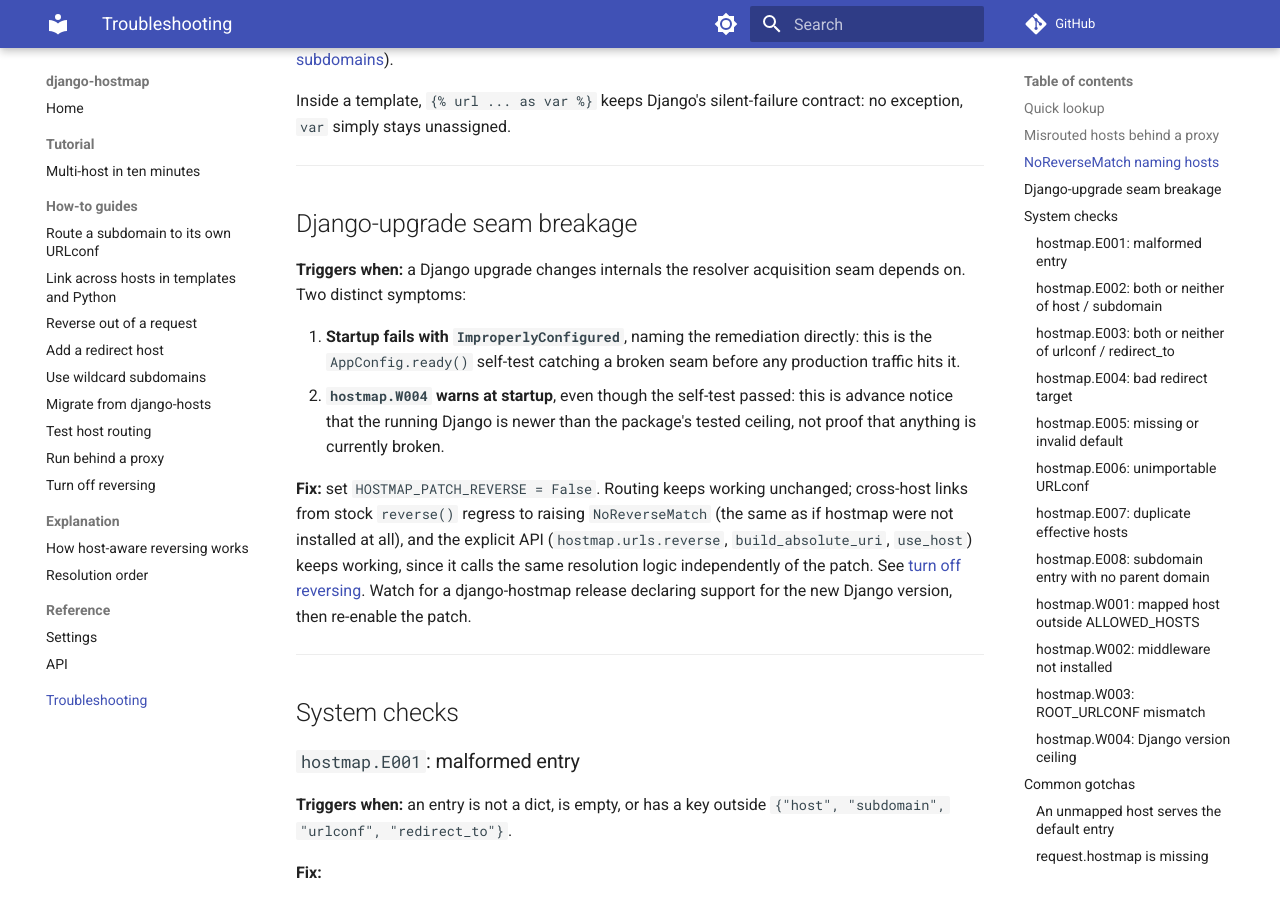
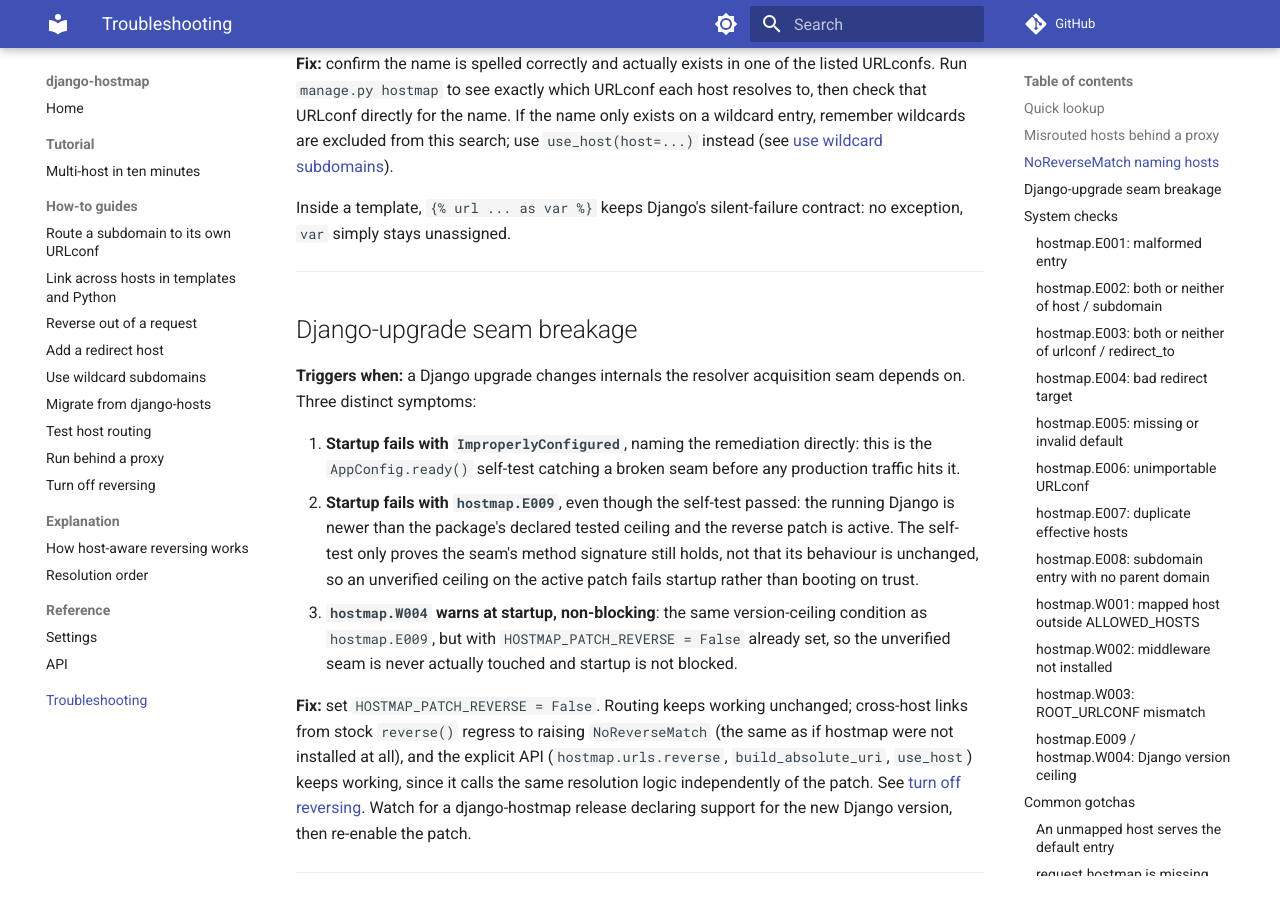
Before and after one commit to icvoss/django-hostmap, an MkDocs documentation site: the page built from docs/troubleshooting.md, in a window 1280 px wide and 900 px high, scrolled down 2523 px. Built offline with MkDocs 1.6.1 and Material for MkDocs 9.7.7, drawn with Linux system fonts in a browser that asks for light colours; comment, search, counter and statistics services are not loaded; some of the changed text lies outside the part shown.

Commit message:
fix: fail startup on an unverified Django ceiling when the reverse patch is active (#4) (#5)
* fix(checks): fail startup on an unverified Django ceiling when the reverse patch is active

hostmap.W004 warned when the running Django exceeded TESTED_DJANGO_CEILING,
but only as a non-blocking Warning, regardless of whether the risky reverse
patch (HOSTMAP_PATCH_REVERSE, on by default) was actually active
(icvoss/django-hostmap#4). The patch hooks a private Django resolver seam
(URLResolver._reverse_with_prefix via get_resolver); the ready()-time
self-test only proves that seam's method signature still holds on the
running version, not that its behaviour is unchanged, so an unverified
Django version could run the patch silently in production until something
visibly broke.

hostmap.E009 (an Error, blocking startup via Django's normal system-check
mechanism) now fires when the running Django exceeds the ceiling AND the
patch is active. hostmap.W004 (a Warning) still fires for the same
condition when HOSTMAP_PATCH_REVERSE = False, since routing-only operation
never touches the seam and nothing is actually running unverified there.
Chose a loud runtime guard over a hard dependency ceiling: an upper pin on
Django would block a routing-only install from ever trying a newer Django,
even though that mode has nothing to verify.

Regression tests cover both severities and the unremarkable in-ceiling
case. Spec (03-services.md, 04-interfaces.md, 05-verification.md) and the
package's own docs (README, troubleshooting, settings reference, the two
explanation/how-to pages) updated to match; CHANGELOG entry added.

* fix(tests): pin TESTED_DJANGO_CEILING in the within-ceiling E009/W004 test

test_no_ceiling_problem_when_django_is_within_the_tested_ceiling relied on
the real installed Django version being within the package's declared
ceiling, so it failed for real (not falsely) in any environment running a
newer Django, exactly as its E009/W004 sibling tests already guard against
by pinning TESTED_DJANGO_CEILING via monkeypatch. Pin it here too, to the
actual running Django version, so the "ordinary, unremarkable case" branch
is exercised deterministically regardless of the host's installed Django.

---------

Co-authored-by: Nigel Copley <npcopley@gmail.com>

```diff
--- a/docs/explanation/how-host-aware-reversing-works.md
+++ b/docs/explanation/how-host-aware-reversing-works.md
@@ -102,11 +102,17 @@ exists. Two guards close that gap:
    message: set `HOSTMAP_PATCH_REVERSE = False` until a compatible release
    ships. A loud failure at deploy time beats a subtle one in production
    traffic.
-2. System check `hostmap.W004` warns when the running Django version is
-   newer than the package's declared tested ceiling, even if the self-test
-   still passes. This is advance notice: a version bump that happens to
-   still work today is not guaranteed to keep working, and the warning
-   tells you to test the upgrade in a branch rather than assume.
+2. System check `hostmap.E009`/`hostmap.W004` fires when the running
+   Django version is newer than the package's declared tested ceiling,
+   even if the self-test still passes: a version bump that happens to
+   still work today by method signature is not guaranteed to keep working
+   by behaviour. With the patch active (the default), this is
+   `hostmap.E009`, an Error that fails startup, since the patch is
+   genuinely running an unverified private seam; a version bump that
+   "happens to work" is not something this package lets through silently.
+   With `HOSTMAP_PATCH_REVERSE = False`, the same condition is only
+   `hostmap.W004`, a non-blocking Warning, since routing-only operation
+   never exercises that seam at all.
 
 See [turn off reversing](../how-to/turn-off-reversing.md) for what actually
 happens when you flip that setting.
@@ -160,4 +166,4 @@ third-party-app simulation test exist to pin down.
 - [Reverse out of a request](../how-to/reverse-out-of-a-request.md): the
   explicit API that shares this same resolution logic.
 - [Settings reference](../reference/settings.md#hostmap_patch_reverse):
-  `HOSTMAP_PATCH_REVERSE` and the `hostmap.W004` check.
+  `HOSTMAP_PATCH_REVERSE` and the `hostmap.E009`/`hostmap.W004` checks.
--- a/docs/how-to/turn-off-reversing.md
+++ b/docs/how-to/turn-off-reversing.md
@@ -44,11 +44,16 @@ This is the documented remediation for two situations:
    fails with `ImproperlyConfigured` naming this setting as the fix. This is
    a deliberate hard failure: better a loud startup error than a subtly
    broken production deploy.
-2. **A newer, not-yet-broken Django version.** `hostmap.W004` warns at
+2. **A newer, not-yet-broken Django version.** `hostmap.E009` fails
    startup when the running Django is newer than the package's tested
-   ceiling, even if the seam self-test still passes. This is advance notice,
-   not an error; you can keep running with the patch on, but if reversing
-   starts misbehaving you already know the likely cause and the fix.
+   ceiling AND this setting is left on (the default), even if the seam
+   self-test still passes: the patch is running a private resolver seam
+   that has not been verified on that Django version, so this is a hard
+   stop rather than advance notice. Set `HOSTMAP_PATCH_REVERSE = False` to
+   clear it and run routing-only until a compatible release ships; with
+   this setting already off, the same version-ceiling condition is only
+   `hostmap.W004`, a non-blocking Warning, since routing-only never
+   exercises the seam.
 
 ### 3. Migrate existing cross-host links if you turn this off permanently
 
@@ -109,9 +114,13 @@ not a live toggle of the patch itself).
 - **Assuming routing also breaks.** It does not; only reversing is affected.
   This is the whole point of the escape hatch: a broken seam should degrade
   to "cross-host links are relative-only", never to "the site is down".
-- **Ignoring `hostmap.W004`.** It is advance warning, not an error. Treat it
-  as a prompt to test the upgrade in a branch before it reaches production,
-  per [the operational notes in the verification spec](../troubleshooting.md).
+- **Assuming `hostmap.E009`/`hostmap.W004` are interchangeable.** They are
+  the same underlying condition (Django newer than the tested ceiling) at
+  two different severities depending on `HOSTMAP_PATCH_REVERSE`:
+  `hostmap.E009` (patch active) fails startup and must be addressed before
+  the process comes up; `hostmap.W004` (patch off) is advance warning, a
+  prompt to test the upgrade in a branch before re-enabling the patch, per
+  [the operational notes in the troubleshooting guide](../troubleshooting.md).
 
 ## Related
 
@@ -120,4 +129,4 @@ not a live toggle of the patch itself).
 - [Reverse out of a request](reverse-out-of-a-request.md): the explicit API
   that keeps working regardless of this setting.
 - [Settings reference](../reference/settings.md): `HOSTMAP_PATCH_REVERSE` and
-  the `hostmap.W004` check.
+  the `hostmap.E009`/`hostmap.W004` checks.
--- a/docs/reference/settings.md
+++ b/docs/reference/settings.md
@@ -123,9 +123,12 @@ URL, the same as it would with no hostmap installed at all.
 to decide whether to install the seam; flipping it via a live `settings`
 override does not retroactively install or remove the patch mid-process.
 
-**Related check:** `hostmap.W004` (see below) fires independently of this
-setting, warning about the Django version ceiling regardless of whether the
-patch is installed.
+**Related check:** the Django version-ceiling check (see below) fires
+regardless of this setting, but its SEVERITY depends on it: `hostmap.E009`
+(an Error, blocking startup) when this setting is on and the running
+Django exceeds the tested ceiling, `hostmap.W004` (a Warning) when it is
+`False`, since routing-only operation never touches the unverified
+resolver seam.
 
 ---
 
@@ -227,6 +230,7 @@ collection under `Tags.urls`. Errors (`E0xx`) fail startup; warnings
 | `hostmap.E006` | An entry's `urlconf` cannot be imported |
 | `hostmap.E007` | Two or more entries resolve to the same effective host |
 | `hostmap.E008` | A `subdomain` entry is declared with `HOSTMAP_PARENT_DOMAIN` unset |
+| `hostmap.E009` | The running Django version is newer than the package's tested ceiling AND `HOSTMAP_PATCH_REVERSE` is active (the patch hooks an unverified private resolver seam) |
 
 ### Warnings
 
@@ -235,7 +239,7 @@ collection under `Tags.urls`. Errors (`E0xx`) fail startup; warnings
 | `hostmap.W001` | A mapped host is not covered by `ALLOWED_HOSTS` |
 | `hostmap.W002` | `HOSTMAP` is configured but `HostmapMiddleware` is not in `MIDDLEWARE` |
 | `hostmap.W003` | `ROOT_URLCONF` does not match the default entry's URLconf |
-| `hostmap.W004` | The running Django version is newer than the package's tested ceiling |
+| `hostmap.W004` | The running Django version is newer than the package's tested ceiling, but `HOSTMAP_PATCH_REVERSE = False` (routing-only, so the unverified seam is never touched) |
 
 ---
 
--- a/docs/troubleshooting.md
+++ b/docs/troubleshooting.md
@@ -15,7 +15,8 @@ tables, see the [settings reference](reference/settings.md).
 | A host past `ALLOWED_HOSTS` serves the default entry, not `Http404` | `HOSTMAP_UNMATCHED` is `"default"` (the default setting), and this is deliberate | Set `HOSTMAP_UNMATCHED = "reject"` if you want a hard 404 instead |
 | `NoReverseMatch` naming several hosts | The URL name genuinely does not exist on any mapped host's URLconf | Confirm the name and check `manage.py hostmap` for the map you expect |
 | A Django upgrade breaks reversing, or startup fails with `ImproperlyConfigured` naming hostmap | The resolver-acquisition seam does not hold on the new Django version | Set `HOSTMAP_PATCH_REVERSE = False` until a compatible release ships |
-| `hostmap.W004` at startup | Running Django is newer than the package's tested ceiling | Advance warning, not an error; test the upgrade in a branch before trusting reversing in production |
+| `hostmap.E009` at startup | Running Django is newer than the package's tested ceiling AND `HOSTMAP_PATCH_REVERSE` is active | Set `HOSTMAP_PATCH_REVERSE = False` to run routing-only until a compatible release ships, or pin Django to a tested version |
+| `hostmap.W004` at startup | Running Django is newer than the package's tested ceiling, but `HOSTMAP_PATCH_REVERSE = False` | Advance warning, not an error; routing-only never touches the unverified seam |
 | `hostmap.E001` | A `HOSTMAP` entry is not a dict, is empty, or has unknown keys | Fix the entry's keys; valid keys are `host`, `subdomain`, `urlconf`, `redirect_to` |
 | `hostmap.E002` | An entry sets both `host` and `subdomain`, or neither | Set exactly one |
 | `hostmap.E003` | An entry sets both `urlconf` and `redirect_to`, or neither | Set exactly one |
@@ -80,14 +81,21 @@ contract: no exception, `var` simply stays unassigned.
 ## Django-upgrade seam breakage
 
 **Triggers when:** a Django upgrade changes internals the resolver
-acquisition seam depends on. Two distinct symptoms:
+acquisition seam depends on. Three distinct symptoms:
 
 1. **Startup fails with `ImproperlyConfigured`**, naming the remediation
    directly: this is the `AppConfig.ready()` self-test catching a broken
    seam before any production traffic hits it.
-2. **`hostmap.W004` warns at startup**, even though the self-test passed:
-   this is advance notice that the running Django is newer than the
-   package's tested ceiling, not proof that anything is currently broken.
+2. **Startup fails with `hostmap.E009`**, even though the self-test
+   passed: the running Django is newer than the package's declared tested
+   ceiling and the reverse patch is active. The self-test only proves the
+   seam's method signature still holds, not that its behaviour is
+   unchanged, so an unverified ceiling on the active patch fails startup
+   rather than booting on trust.
+3. **`hostmap.W004` warns at startup, non-blocking**: the same
+   version-ceiling condition as `hostmap.E009`, but with
+   `HOSTMAP_PATCH_REVERSE = False` already set, so the unverified seam is
+   never actually touched and startup is not blocked.
 
 **Fix:** set `HOSTMAP_PATCH_REVERSE = False`. Routing keeps working
 unchanged; cross-host links from stock `reverse()` regress to raising
@@ -199,7 +207,7 @@ Django needs `ROOT_URLCONF` at startup regardless of hostmap, and keeping
 the two in sync avoids surprising behaviour for anything that reads
 `ROOT_URLCONF` directly.
 
-### `hostmap.W004`: Django version ceiling
+### `hostmap.E009` / `hostmap.W004`: Django version ceiling
 
 See [Django-upgrade seam breakage](#django-upgrade-seam-breakage) above.
 
```
Also changed, not shown: CHANGELOG.md (+16 -0 lines), README.md (+7 -1 lines), 3 other files.
